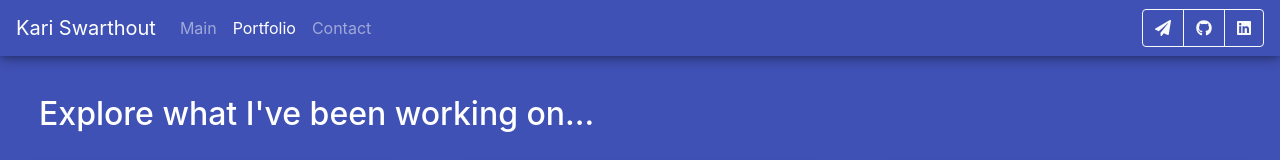
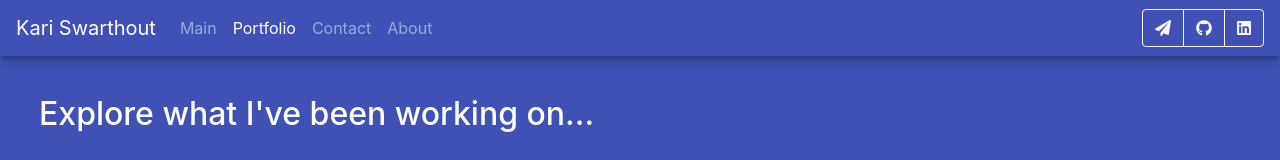
Before and after one commit to kswarthout/resume, an Angular app: page /projects in a window 1280 px wide. Shown: the top 160 px of the page. Built offline with nearby package versions, Linux system fonts and the light colour scheme.

Commit message:
added about page and routing

```diff
--- /dev/null
+++ b/src/app/about/about.component.html
@@ -0,0 +1 @@
+<p>about works!</p>
--- /dev/null
+++ b/src/app/about/about.component.ts
@@ -0,0 +1,15 @@
+import { Component, OnInit } from '@angular/core';
+
+@Component({
+  selector: 'app-about',
+  templateUrl: './about.component.html',
+  styleUrls: ['./about.component.scss']
+})
+export class AboutComponent implements OnInit {
+
+  constructor() { }
+
+  ngOnInit(): void {
+  }
+
+}
--- a/src/app/app-routing.module.ts
+++ b/src/app/app-routing.module.ts
@@ -1,6 +1,7 @@
 import { NgModule } from '@angular/core';
 import { RouterModule, Routes } from '@angular/router';
 
+import { AboutComponent } from './about/about.component';
 import { ContactComponent } from './contact/contact.component';
 import { LandingComponent } from './landing/landing.component';
 import { ProjectsComponent } from './projects/projects.component';
@@ -8,7 +9,8 @@
 const routes: Routes = [
   { path: '', component: LandingComponent },
   { path: 'projects', component: ProjectsComponent },
-  { path: 'contact', component: ContactComponent }
+  { path: 'contact', component: ContactComponent },
+  { path: 'about', component: AboutComponent }
 ];
 
 @NgModule({
--- a/src/app/app.component.html
+++ b/src/app/app.component.html
@@ -40,6 +40,12 @@
              [routerLinkActiveOptions]="{exact:true}"
              [routerLink]="['/contact']">Contact</a>
         </li>
+        <li class="nav-item">
+          <a class="nav-link"
+             [routerLinkActive]="['active']"
+             [routerLinkActiveOptions]="{exact:true}"
+             [routerLink]="['/about']">About</a>
+        </li>
       </ul>
     </div>
 
--- a/src/app/app.module.ts
+++ b/src/app/app.module.ts
@@ -14,6 +14,7 @@
 import { LandingComponent } from './landing/landing.component';
 import { ProjectComponent } from './project/project.component';
 import { ProjectsComponent } from './projects/projects.component';
+import { AboutComponent } from './about/about.component';
 
 @NgModule({
   declarations: [
@@ -22,7 +23,8 @@
     ContactComponent,
     LandingComponent,
     ProjectComponent,
-    SafeHtmlPipe
+    SafeHtmlPipe,
+    AboutComponent
   ],
   imports: [
     BrowserModule,
```
Also changed, not shown: src/app/about/about.component.scss (added).
